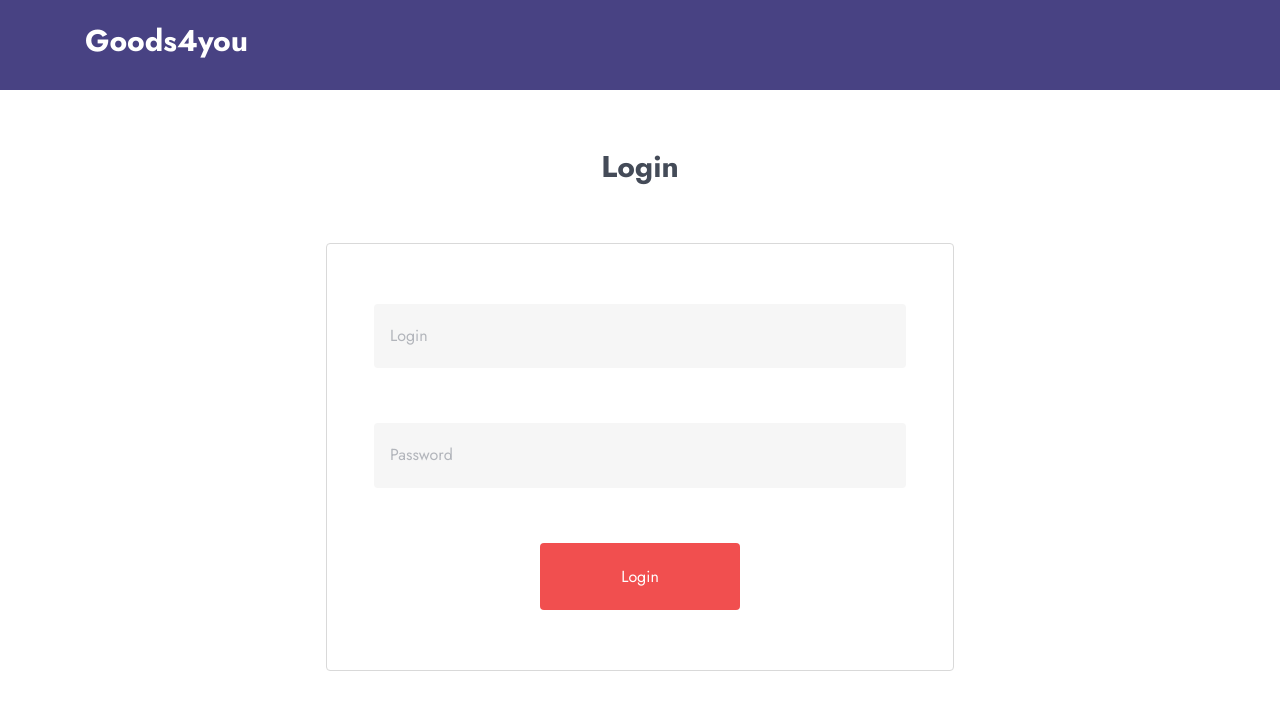
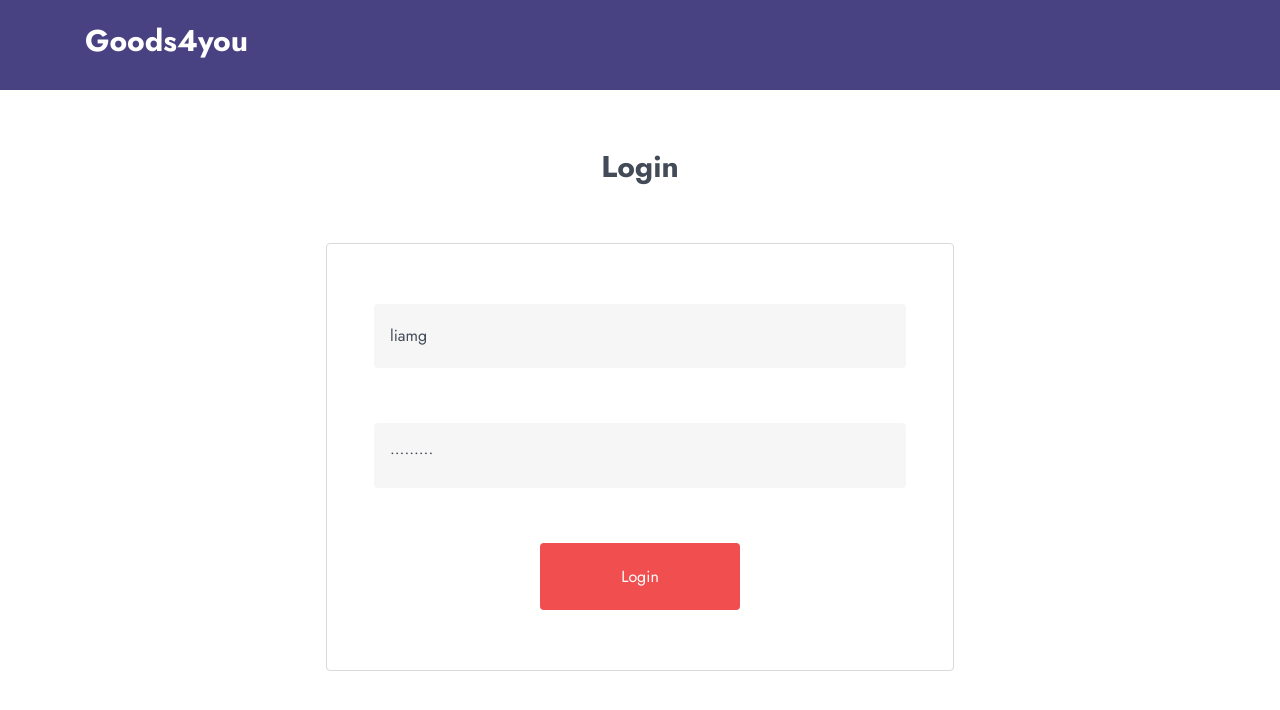
Before and after one commit to ChrisYuneva/goods4you, a React (Vite) app: page /login in a window 1280 px wide. Shown: the top 710 px of the page. Built offline with nearby package versions, Linux system fonts and the light colour scheme.

Commit message:
fix: added default lodin and password

```diff
--- a/src/components/loginForm/loginForm.tsx
+++ b/src/components/loginForm/loginForm.tsx
@@ -17,8 +17,8 @@ function LoginForm() {
     const [getUser, { isError, error, isLoading}] = useGetUserMutation();
     const navigate = useNavigate();
     const [loginForm, setLoginForm] = useState<LoginForm>({
-        username: '',
-        password: ''
+        username: 'liamg',
+        password: 'liamgpass'
     });
 
     async function onSubmitHandler(e: React.FormEvent<HTMLFormElement>) {
```
